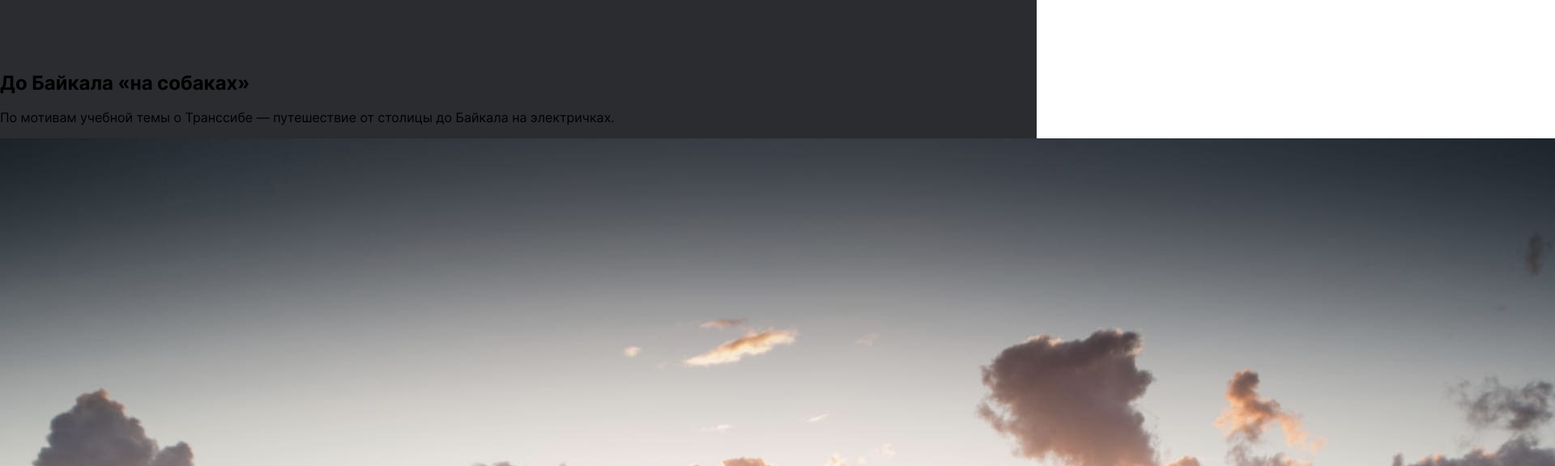
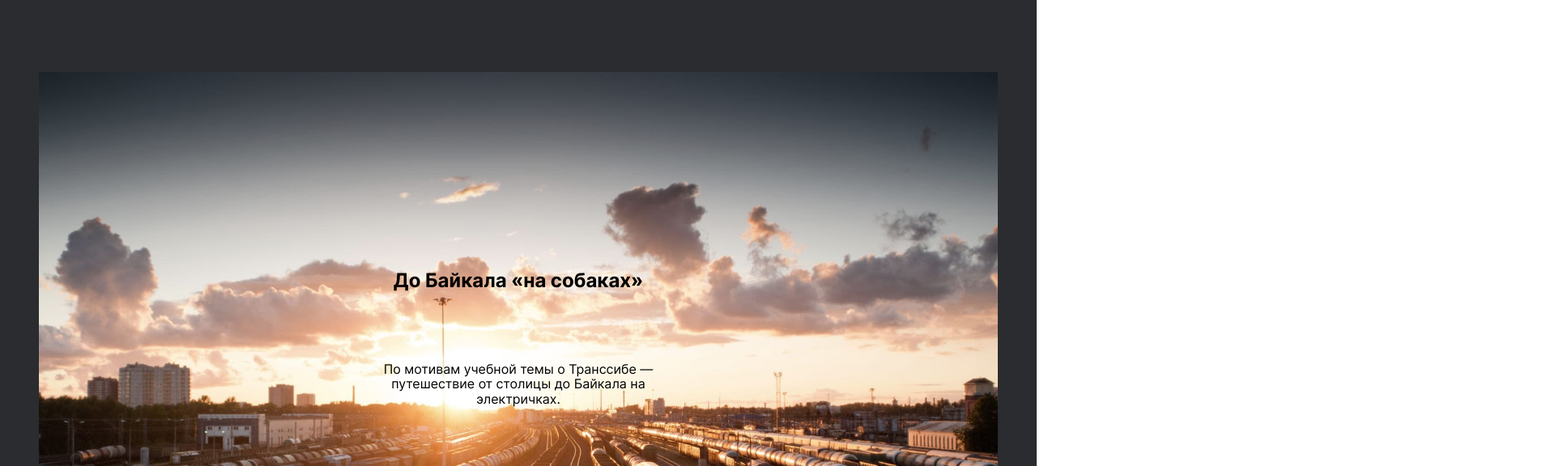
Before and after one commit to ViDasha/russian-travel, a plain HTML site: page index.html in a window 1280 px wide. Shown: the part 6020-6596 px from the top of the page at 81% size, 1920 px wide, since content can reach past the window. Drawn offline with Linux system fonts and the light colour scheme.

Commit message:
Add cover section

```diff
--- a/blocks/cover/__background/cover__background.css
+++ b/blocks/cover/__background/cover__background.css
@@ -0,0 +1,3 @@
+.cover__background {
+  width: 100%;
+}
--- a/blocks/cover/__subtitle/cover__subtitle.css
+++ b/blocks/cover/__subtitle/cover__subtitle.css
@@ -0,0 +1,6 @@
+.cover__subtitle {
+  width: 360px;
+  position: absolute;
+  margin: 32px 0 0;
+  text-align: center;
+}
--- a/blocks/cover/__title/cover__title.css
+++ b/blocks/cover/__title/cover__title.css
@@ -0,0 +1,7 @@
+.cover__title {
+  width: 560px;
+  text-align: center;
+  margin: 0;
+  position: absolute;
+  top: 33%;
+}
--- a/blocks/cover/cover.css
+++ b/blocks/cover/cover.css
@@ -0,0 +1,8 @@
+.cover {
+  display: flex;
+  position: relative;
+  flex-direction: column;
+  justify-content: center;
+  align-items: center;
+  margin: 0 48px 0;
+}
--- a/index.html
+++ b/index.html
@@ -116,7 +116,7 @@
       </section>
       <section class="cover">
         <h2 class="cover__title">До Байкала «на собаках»</h2>
-        <p class="cover__title">По мотивам учебной темы о Транссибе — путешествие от столицы до Байкала на электричках.</p>
+        <p class="cover__subtitle">По мотивам учебной темы о Транссибе — путешествие от столицы до Байкала на электричках.</p>
         <div class="cover__overlay"></div>
         <img src="./images/cover-trains.jpg" class="cover__background" alt="">
       </section>
```
